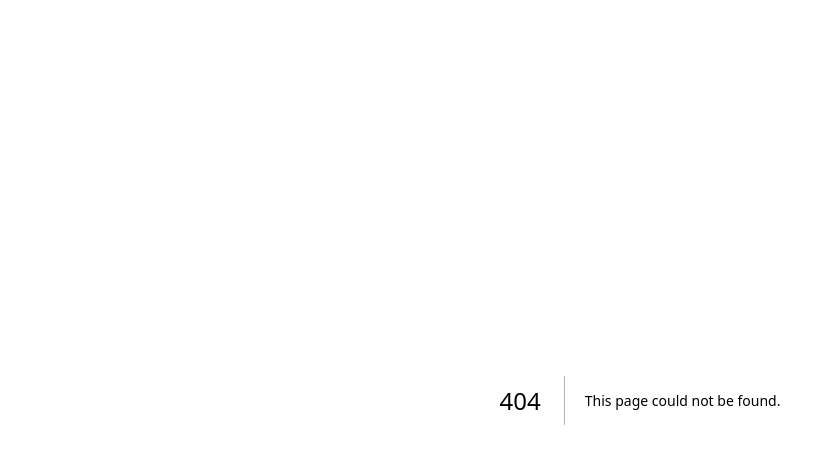
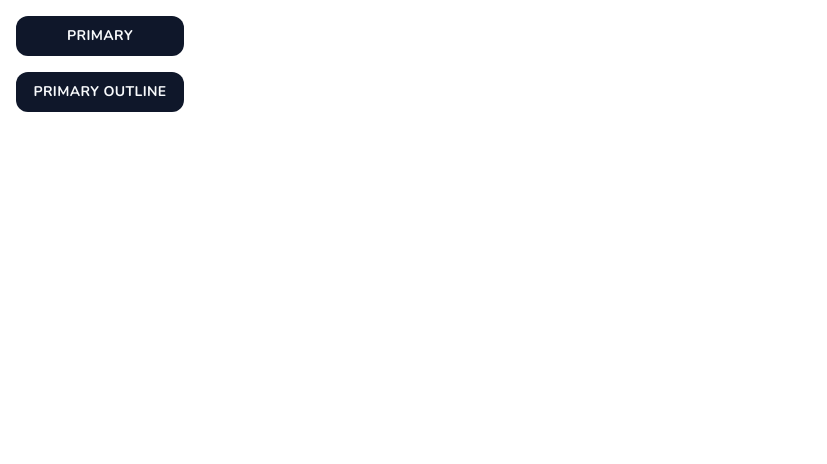
Before and after one commit to Angiegru/dla, a Next.js app: page /buttons in a window 1280 px wide. Before the commit this address had no page. Shown: the top 464 px of the page, without its empty margins (0-827 px from the left). Built offline with nearby package versions, Linux system fonts and the light colour scheme.

Commit message:
new route created `/buttons`, two buttons added, `buttonVariants` default classes/styles changed

```diff
--- /dev/null
+++ b/app/buttons/page.tsx
@@ -0,0 +1,11 @@
+import { Button } from "@/components/ui/button";
+const ButtonsPage = () => {
+    return (
+        <div className="p-4 space-y-4 flex flex-col max-w-[200px]">
+            <Button>Primary</Button>
+            <Button>Primary Outline</Button>
+        </div>
+    );
+};
+
+export default ButtonsPage;
--- a/components/ui/button.tsx
+++ b/components/ui/button.tsx
@@ -5,7 +5,7 @@ import { cva, type VariantProps } from "class-variance-authority"
 import { cn } from "@/lib/utils"
 
 const buttonVariants = cva(
-  "inline-flex items-center justify-center whitespace-nowrap rounded-md text-sm font-medium ring-offset-background transition-colors focus-visible:outline-none focus-visible:ring-2 focus-visible:ring-ring focus-visible:ring-offset-2 disabled:pointer-events-none disabled:opacity-50",
+  "inline-flex items-center justify-center whitespace-nowrap rounded-xl text-sm font-bold ring-offset-background transition-colors focus-visible:outline-none focus-visible:ring-2 focus-visible:ring-ring focus-visible:ring-offset-2 disabled:pointer-events-none disabled:opacity-50 uppercase tracking-wide",
   {
     variants: {
       variant: {
```
